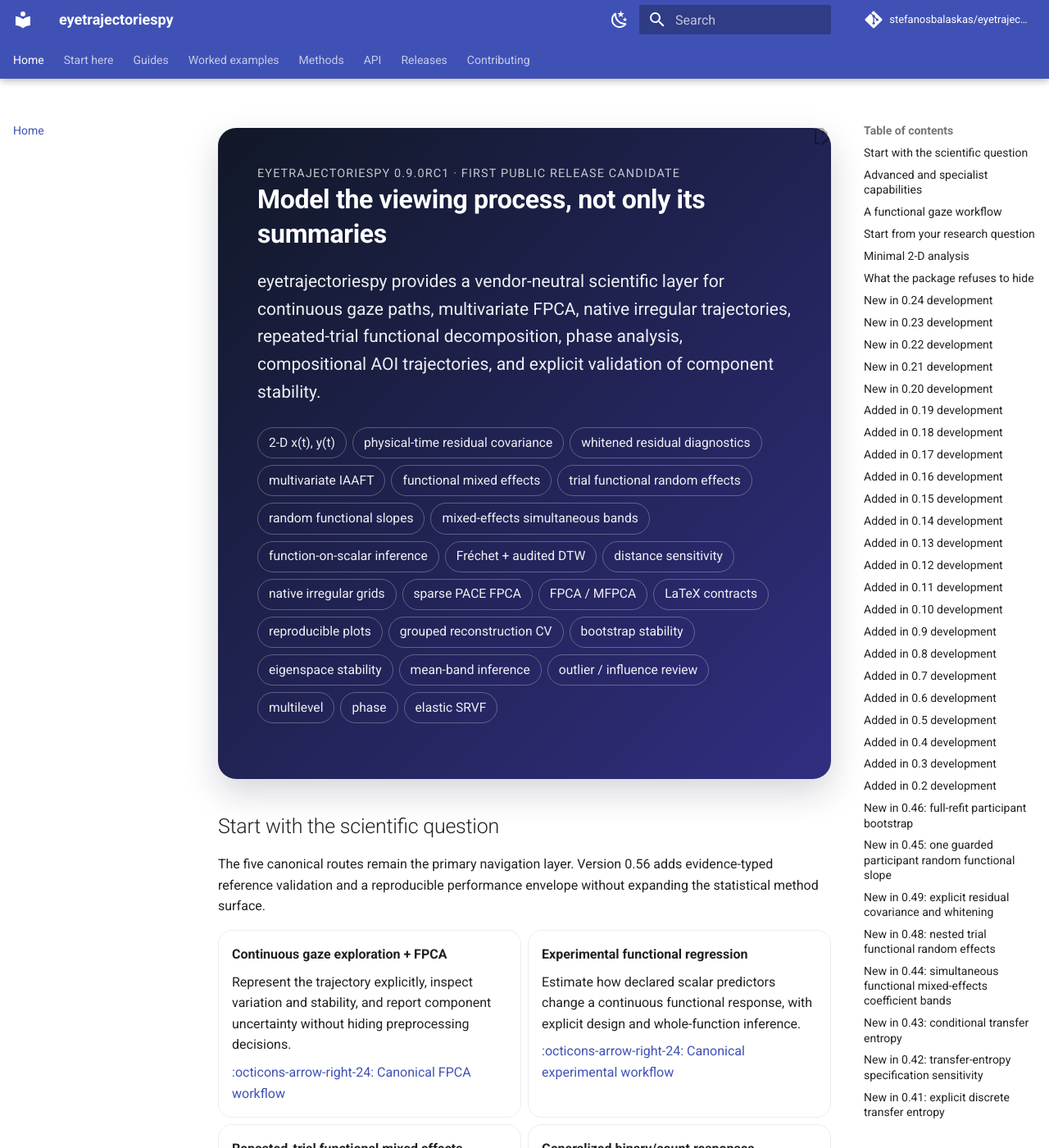
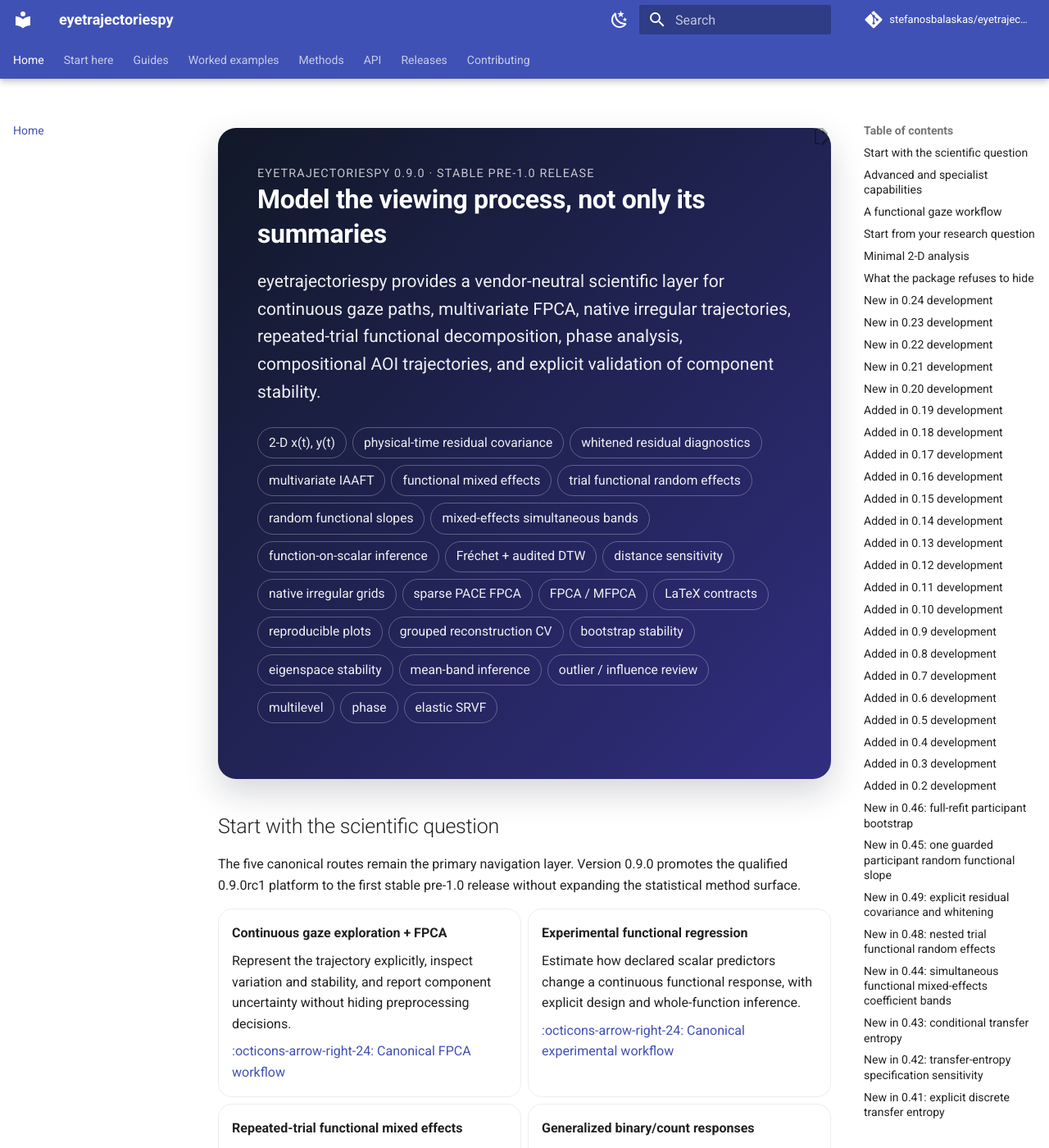
Before and after one commit to stefanosbalaskas/eyetrajectoriespy, an MkDocs documentation site: the page built from docs/index.md, in a window 1280 px wide and 1400 px high. Shown: the whole window at 82% size. Built offline with MkDocs 1.6.1 and Material for MkDocs 9.7.7, drawn with Linux system fonts in a browser that asks for light colours; comment, search, counter and statistics services are not loaded.

Commit message:
Advance documentation home to 0.9.0 final

```diff
--- a/docs/index.md
+++ b/docs/index.md
@@ -3,7 +3,7 @@ title: Functional gaze trajectories, without hidden analytical decisions
 ---
 
 <div class="et-hero" markdown>
-<div class="et-kicker">eyetrajectoriespy 0.9.0rc1 · first public release candidate</div>
+<div class="et-kicker">eyetrajectoriespy 0.9.0 · stable pre-1.0 release</div>
 
 # Model the viewing process, not only its summaries
 
@@ -14,9 +14,9 @@ eyetrajectoriespy provides a vendor-neutral scientific layer for continuous gaze
 
 ## Start with the scientific question
 
-The five canonical routes remain the primary navigation layer. Version 0.56
-adds evidence-typed reference validation and a reproducible performance
-envelope without expanding the statistical method surface.
+The five canonical routes remain the primary navigation layer. Version 0.9.0
+promotes the qualified 0.9.0rc1 platform to the first stable pre-1.0 release
+without expanding the statistical method surface.
 
 <div class="grid cards" markdown>
 
```
